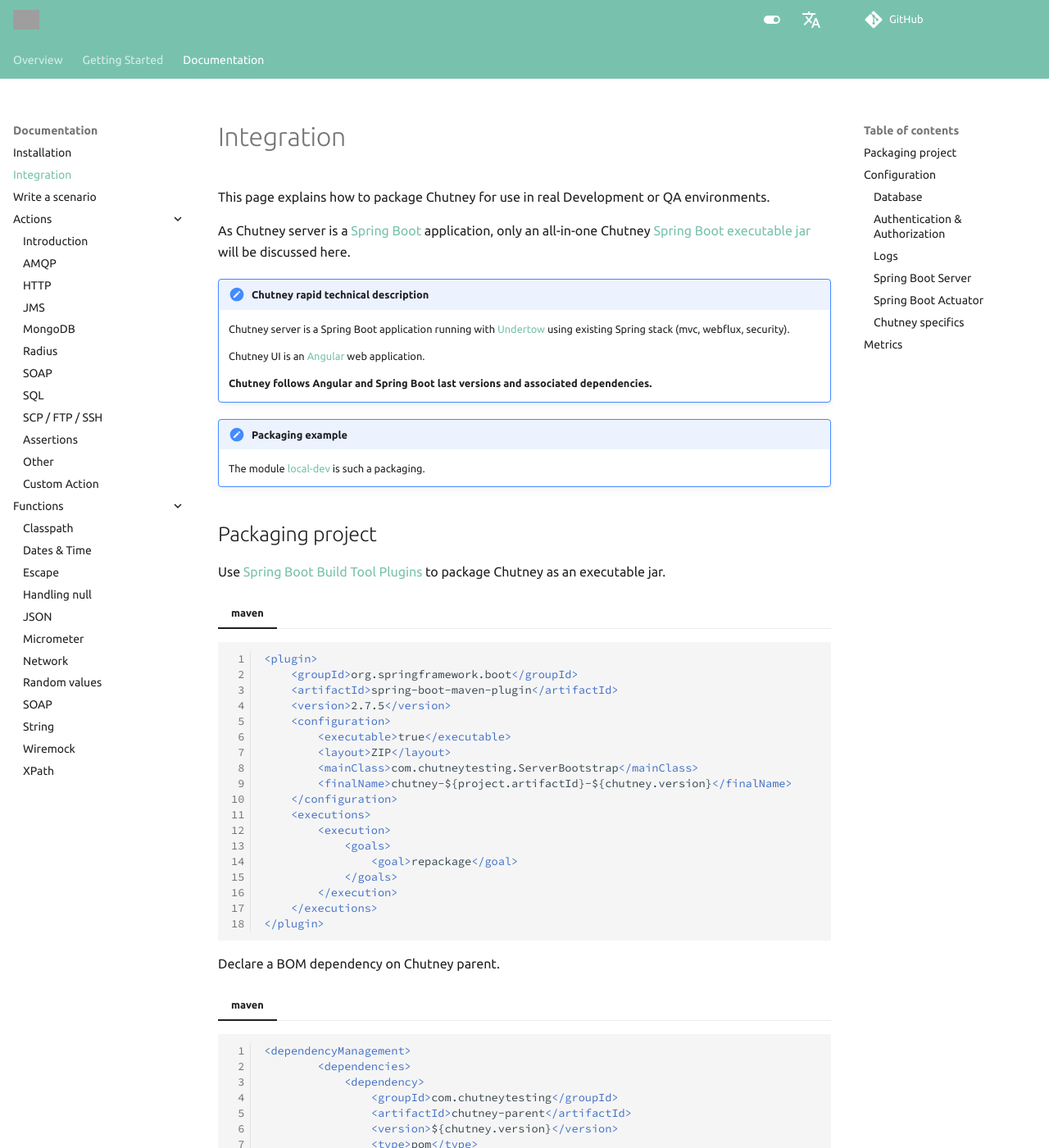
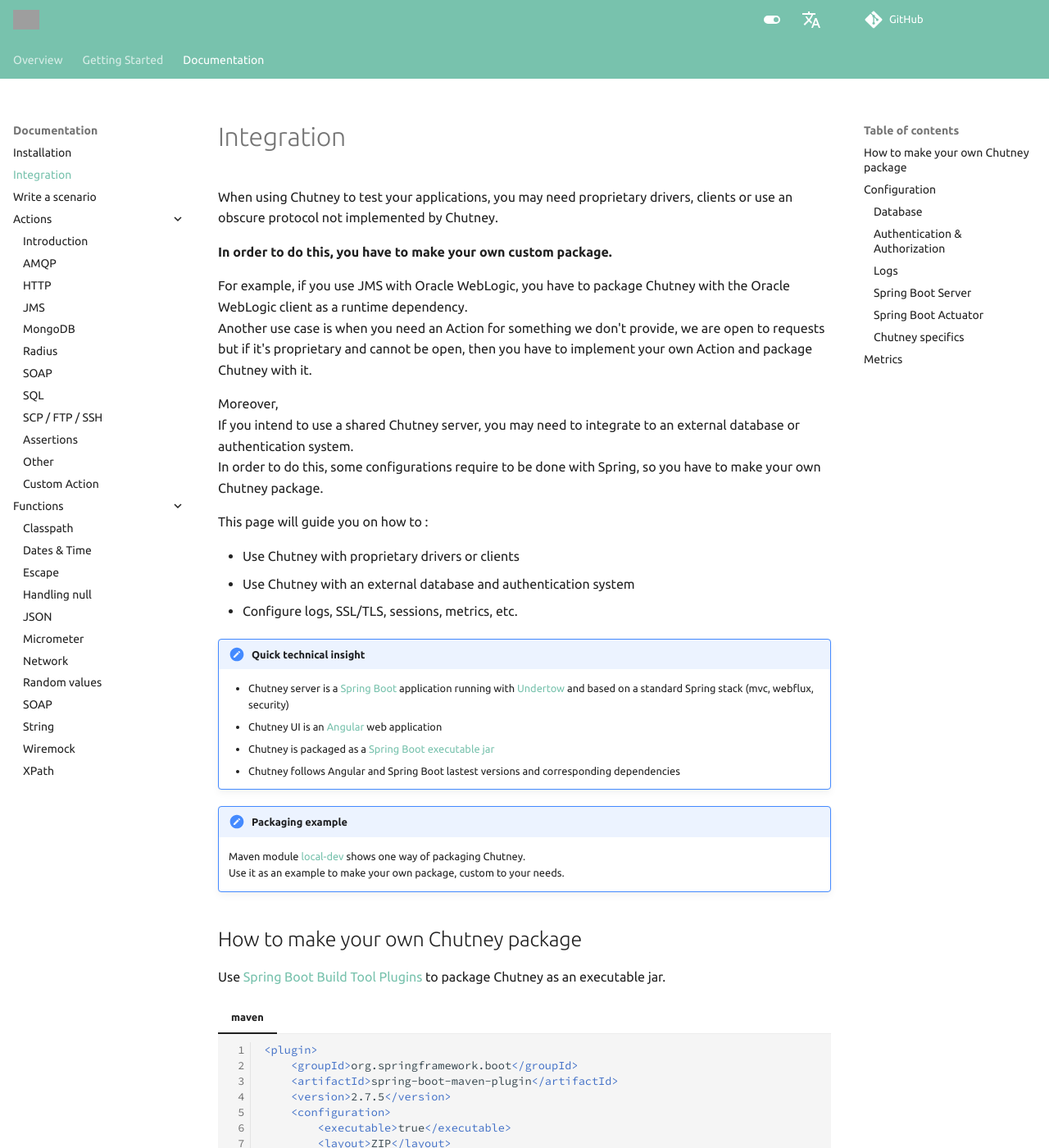
Before and after one commit to chutney-testing/chutney-testing.github.io-legacy, an MkDocs documentation site: the page built from docs/integration.md, in a window 1280 px wide and 1400 px high. Shown: the whole window at 82% size. Built offline with MkDocs 1.6.1 and Material for MkDocs 9.7.7, drawn with Linux system fonts in a browser that asks for light colours; comment, search, counter and statistics services are not loaded; some of the changed text lies outside the part shown; grey boxes are pictures that could not be loaded.

Commit message:
review: Packaging section

````diff
--- a/docs/integration.md
+++ b/docs/integration.md
@@ -1,49 +1,62 @@
+When using Chutney to test your applications, you may need proprietary drivers, clients or use an obscure protocol not implemented by Chutney.
 
-This page explains how to package Chutney for use in real Development or QA environments.
+**In order to do this, you have to make your own custom package.**
 
-As Chutney server is a [Spring Boot](https://docs.spring.io/spring-boot/docs/2.7.x/reference/html/index.html) application, only an all-in-one Chutney [Spring Boot executable jar](https://docs.spring.io/spring-boot/docs/2.7.x/reference/html/executable-jar.html#appendix.executable-jar) will be discussed here.
+For example, if you use JMS with Oracle WebLogic, you have to package Chutney with the Oracle WebLogic client as a runtime dependency.
+Another use case is when you need an Action for something we don't provide, we are open to requests but if it's proprietary and cannot be open, then you have to implement your own Action and package Chutney with it.
 
-!!! important "Chutney rapid technical description"
-    Chutney server is a Spring Boot application running with [Undertow](https://undertow.io/) using existing Spring stack (mvc, webflux, security).
+Moreover,
+If you intend to use a shared Chutney server, you may need to integrate to an external database or authentication system.
+In order to do this, some configurations require to be done with Spring, so you have to make your own Chutney package.
 
-    Chutney UI is an [Angular](https://angular.io/) web application.
+This page will guide you on how to :
 
-    **Chutney follows Angular and Spring Boot last versions and associated dependencies.**
+- Use Chutney with proprietary drivers or clients
+- Use Chutney with an external database and authentication system
+- Configure logs, SSL/TLS, sessions, metrics, etc.
+
+!!! important "Quick technical insight"
+
+    * Chutney server is a [Spring Boot](https://docs.spring.io/spring-boot/docs/2.7.x/reference/html/index.html) application running with [Undertow](https://undertow.io/) and based on a standard Spring stack (mvc, webflux, security)
+    * Chutney UI is an [Angular](https://angular.io/) web application
+    * Chutney is packaged as a [Spring Boot executable jar](https://docs.spring.io/spring-boot/docs/2.7.x/reference/html/executable-jar.html#appendix.executable-jar)
+    * Chutney follows Angular and Spring Boot lastest versions and corresponding dependencies
 
 !!! note "Packaging example"
-    The module [local-dev](https://github.com/chutney-testing/chutney/tree/master/packaging/local-dev) is such a packaging.
+    Maven module [local-dev](https://github.com/chutney-testing/chutney/tree/master/packaging/local-dev) shows one way of packaging Chutney.
+    Use it as an example to make your own package, custom to your needs.
 
-# Packaging project
+# How to make your own Chutney package
 
 Use [Spring Boot Build Tool Plugins](https://docs.spring.io/spring-boot/docs/2.7.x/reference/html/build-tool-plugins.html#build-tool-plugins) to package Chutney as an executable jar.
 
 === "maven"
-``` xml
-<plugin>
-    <groupId>org.springframework.boot</groupId>
-    <artifactId>spring-boot-maven-plugin</artifactId>
-    <version>2.7.5</version>
-    <configuration>
-        <executable>true</executable>
-        <layout>ZIP</layout>
-        <mainClass>com.chutneytesting.ServerBootstrap</mainClass>
-        <finalName>chutney-${project.artifactId}-${chutney.version}</finalName>
-    </configuration>
-    <executions>
-        <execution>
-            <goals>
-                <goal>repackage</goal>
-            </goals>
-        </execution>
-    </executions>
-</plugin>
-```
+    ``` xml
+    <plugin>
+        <groupId>org.springframework.boot</groupId>
+        <artifactId>spring-boot-maven-plugin</artifactId>
+        <version>2.7.5</version>
+        <configuration>
+            <executable>true</executable>
+            <layout>ZIP</layout>
+            <mainClass>com.chutneytesting.ServerBootstrap</mainClass>
+            <finalName>chutney-${project.artifactId}-${chutney.version}</finalName>
+        </configuration>
+        <executions>
+            <execution>
+                <goals>
+                    <goal>repackage</goal>
+                </goals>
+            </execution>
+        </executions>
+    </plugin>
+    ```
 
 Declare a BOM dependency on Chutney parent.
 
 === "maven"
-``` xml
-<dependencyManagement>
+    ``` xml
+    <dependencyManagement>
         <dependencies>
             <dependency>
                 <groupId>com.chutneytesting</groupId>
@@ -53,10 +66,10 @@
                 <scope>import</scope>
             </dependency>
         </dependencies>
-</dependencyManagement>
-```
+    </dependencyManagement>
+    ```
 
-Then, add Chutney server and UI as dependencies.
+Add Chutney server and UI as dependencies.
 
 === "maven"
     ``` xml
@@ -70,47 +83,58 @@
         <artifactId>ui</artifactId>
         <scope>runtime</scope>
     </dependency>
-    <dependency> <!-- (1)! -->
+    ```
+
+Then, add dependency for your chosen database.
+
+=== "maven"
+    ``` xml
+    <dependency> <!-- (1) -->
         <groupId>com.h2database</groupId>
         <artifactId>h2</artifactId>
     </dependency>
-    <dependency> <!-- (2)! -->
+    <dependency> <!-- (2) -->
         <groupId>org.postgresql</groupId>
         <artifactId>postgresql</artifactId>
     </dependency>
     ```
 
-    1. Required if using a H2 as Chutney main database.
-    2. Required if using a PostgreSQL as Chutney main database.
+    1. If you want to use H2 as Chutney main database
+    2. If you want to use PostgreSQL as Chutney main database
 
-Finally, add required dependencies depending on your scenarios use cases. For example,
+Also, you should add any dependencies you would need to run your scenarios.
+This may depend on the underlying Chutney actions you are using.
 
 === "maven"
     ``` xml
-    <dependency> <!-- (1)! -->
+    <dependency> <!-- (1) -->
         <groupId>com.oracle</groupId>
         <artifactId>ojdbc6</artifactId>
         <version>x.x.x</version>
         <scope>runtime</scope>
     </dependency>
-    <dependency> <!-- (2)! -->
+    <dependency> <!-- (2) -->
         <groupId>weblogic</groupId>
         <artifactId>wlthinclient</artifactId>
         <version>x.x.x</version>
         <scope>runtime</scope>
     </dependency>
-    <dependency> <!-- (3)! -->
+    ```
+
+    1. Example for using [SQL actions](/actions/sql) and query an Oracle database
+    2. Example for using [JMS actions](/actions/jms) with a WebLogic server
+
+Finally, add your own [Actions](/actions/introduction) and [Functions](/functions/classpath)
+
+=== "maven"
+    ``` xml
+    <dependency>
         <groupId>com.my.company</groupId>
         <artifactId>chutney-extensions</artifactId>
         <version>x.x.x</version>
         <scope>runtime</scope>
     </dependency>
     ```
-
-    1. Required if using SQL actions in scenarios which execute requests against an Oracle database.
-    2. Required if using JMS actions in scenarios which read JMS messages from a weblogic server.
-    3. Some external artifact with Chutney actions or functions extensions to be used in scenarios.
-
 
 # Configuration
 
````
